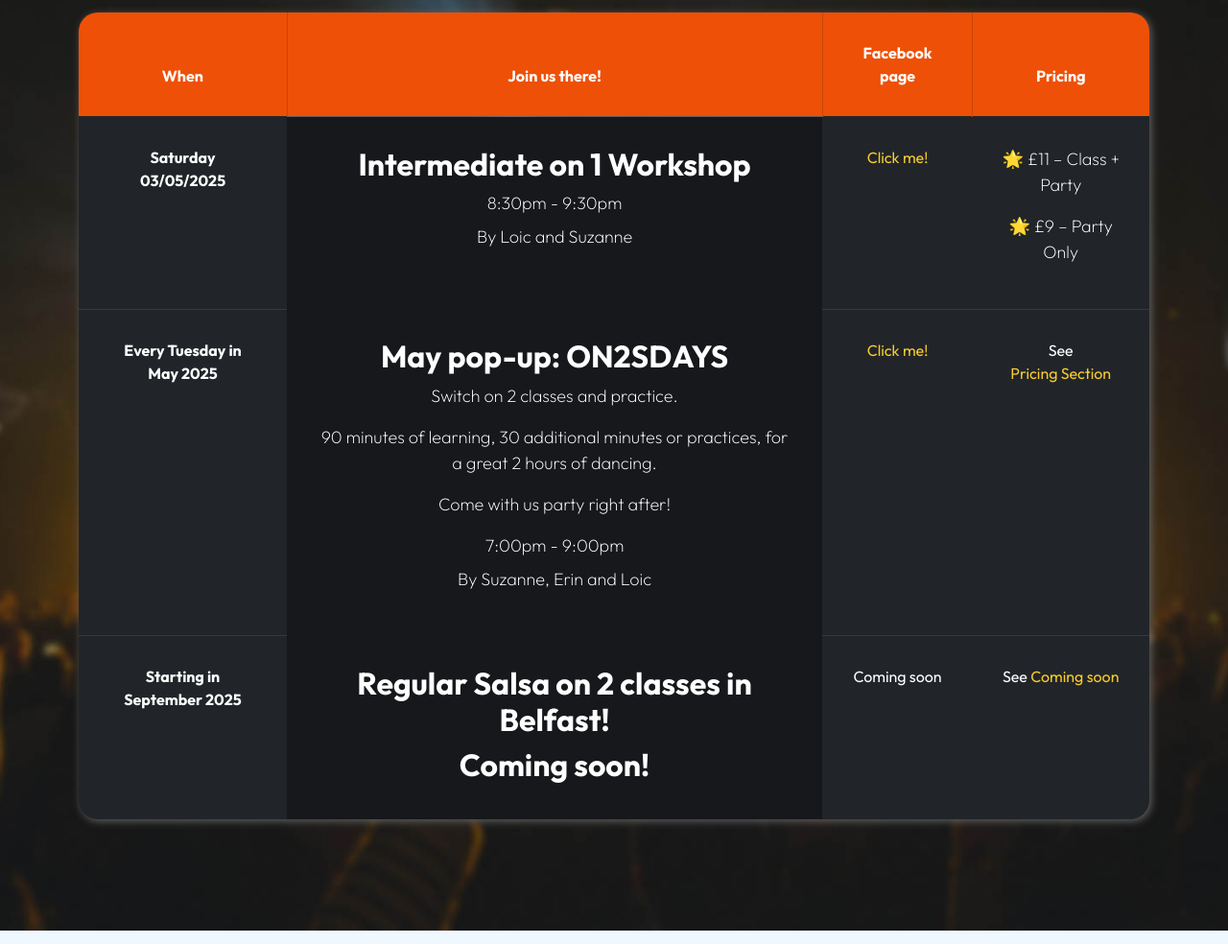
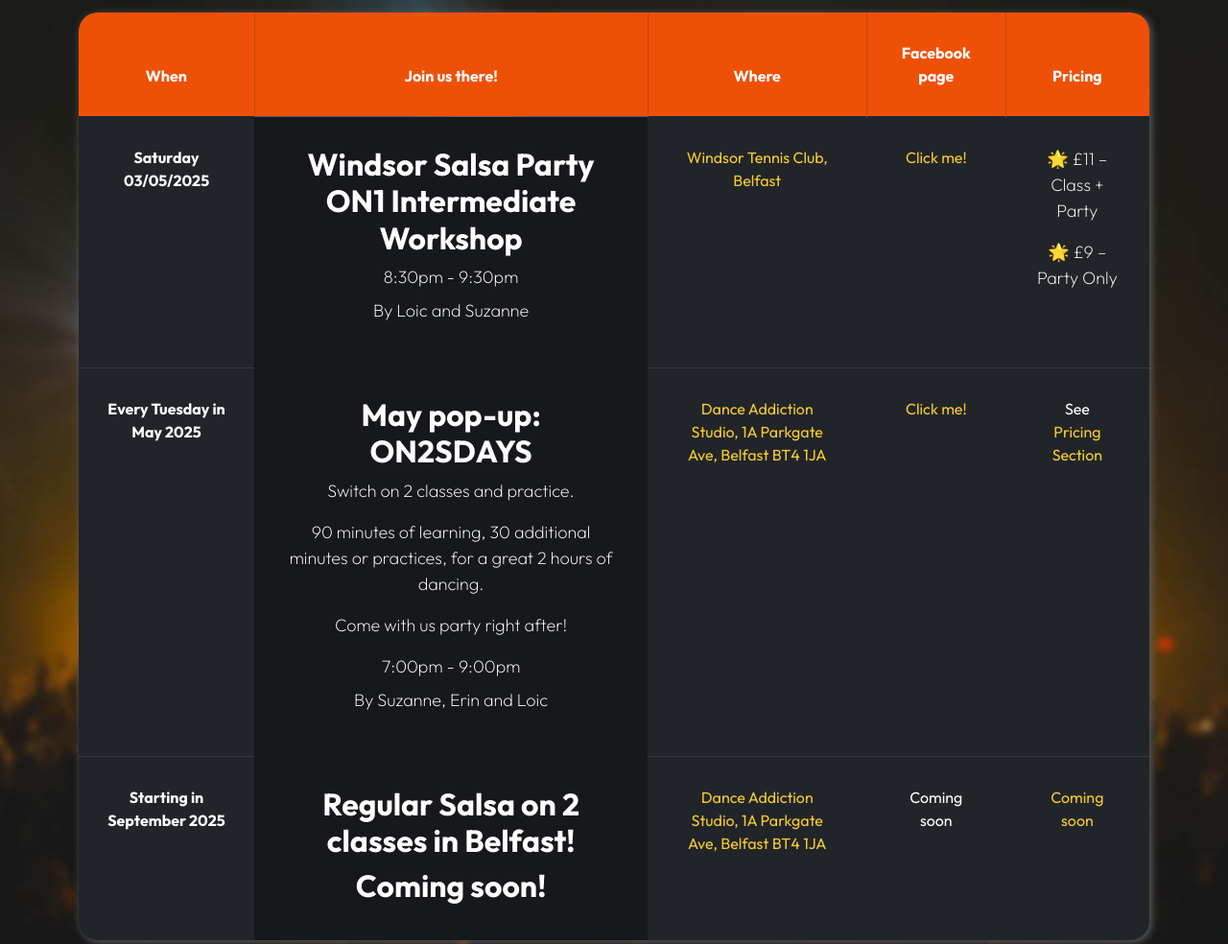
Before and after one commit to loiccara/loiccara.github.io, a plain HTML site: page index.html in a window 1280 px wide. Shown: the part 2520-3504 px from the top of the page at 96% size. Drawn offline with Linux system fonts and the light colour scheme.

Commit message:
fix events section

```diff
--- a/index.html
+++ b/index.html
@@ -286,6 +286,7 @@
                                             <th scope="col">When</th>
 
                                             <th scope="col">Join us there!</th>
+                                            <th scope="col">Where</th>
                                             <th scope="col">Facebook page</th>
                                             <th scope="col">Pricing</th>
 
@@ -297,13 +298,14 @@
                                             <th scope="row">Saturday 03/05/2025</th>
 
                                             <td class="table-background-image-wrap pop-background-image">
-                                                <h3>Intermediate on 1 Workshop</h3>
+                                                <h3>Windsor Salsa Party ON1 Intermediate Workshop</h3>
 
                                                 <p class="mb-2">8:30pm  -  9:30pm </p>
 
                                                 <p>By Loic and Suzanne</p>
                                                 <div class="section-overlay"></div>
                                             </td>
+                                            <td><a href="https://maps.app.goo.gl/p69ZWk3rB81z5wbu7">Windsor Tennis Club, Belfast</a> </td>
                                             <td><a href="https://www.facebook.com/events/1237672494519772/">Click me!</a></td>
                                             <td>
                                                 <p>🌟 £11 – Class + Party</p>
@@ -329,7 +331,7 @@
 
                                                 <div class="section-overlay"></div>
                                             </td>
-
+                                            <td><a href="https://maps.app.goo.gl/5ciSoGWQhkJu7nbYA">Dance Addiction Studio, 1A Parkgate Ave, Belfast BT4 1JA</a></td>
                                             <td><a href="https://www.facebook.com/events/1373785930598950">Click me!</a></td>
                                             <td>See <a href="#section_5">Pricing Section</a></td>
                                         </tr>
@@ -342,8 +344,9 @@
                                                 <h3>Coming soon!</h3>
                                                 <div class="section-overlay"></div>
                                             </td>
+                                            <td><a href="https://maps.app.goo.gl/5ciSoGWQhkJu7nbYA">Dance Addiction Studio, 1A Parkgate Ave, Belfast BT4 1JA</a></td>
                                             <td>Coming soon</td>
-                                            <td>See <a href="#section_5">Coming soon</a></td>
+                                            <td><a href="#section_5">Coming soon</a></td>
                                         </tr>
                                     </tbody>
                                 </table>
```
